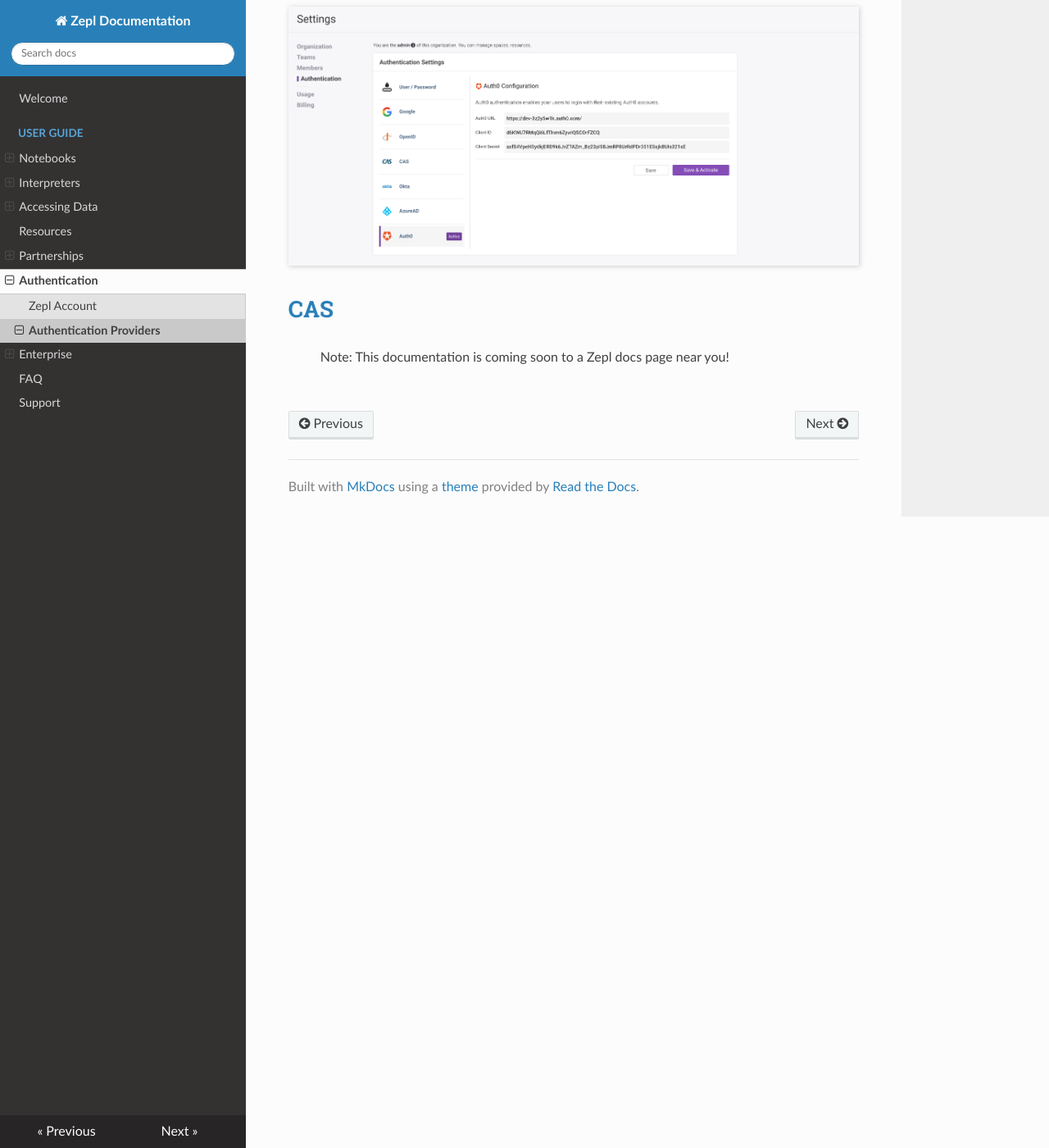
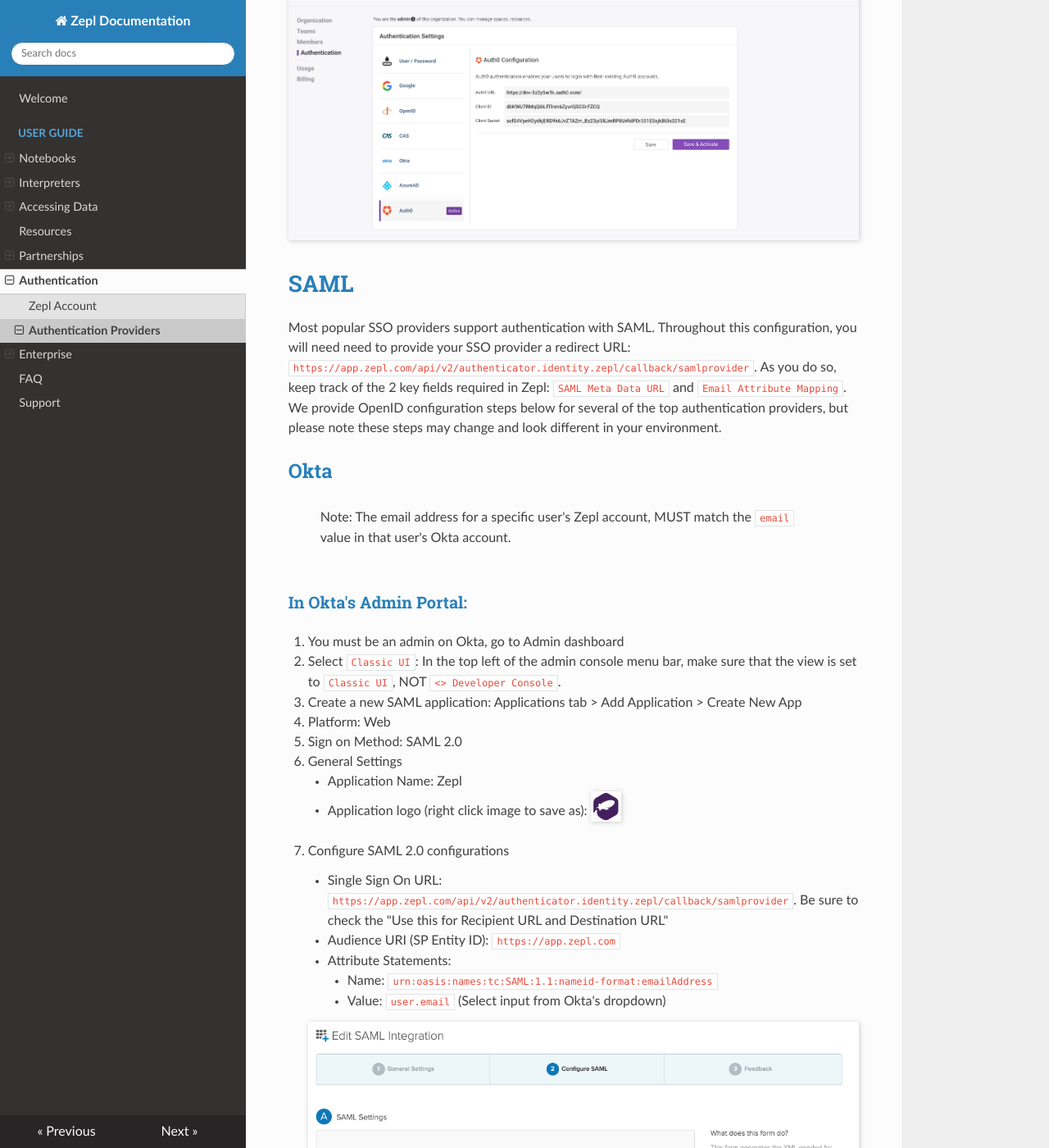
Before and after one commit to ZEPL/zepl-documentation, an MkDocs documentation site: the page built from docs/guide/authentication/authentication_providers.md, in a window 1280 px wide and 1400 px high, scrolled down 11344 px. Shown: the whole window at 82% size. Built offline with MkDocs 1.6.1, drawn with Linux system fonts in a browser that asks for light colours; nearby versions of some CDN libraries; some of the changed text lies outside the part shown.

Commit message:
Added SAML walk through for Okta and Auth0. Updated Auth formatting and numbered lists

```diff
--- a/docs/guide/authentication/authentication_providers.md
+++ b/docs/guide/authentication/authentication_providers.md
@@ -15,6 +15,12 @@
 * [Okta](#openid-connect-okta)
 * [Azure AD](#openid-connect-azure-ad)
 * [Auth0](#openid-connect-auth0)
+
+[SAML](#saml)
+
+* [Okta](#saml-okta)
+* [Azure AD](#saml-azure-ad) (coming soon)
+* [Auth0](#saml-auth0)
 
 > Don't see your provider? Don't worry - we are constantly adding more. Contact us and let us know how we can help you.
 
@@ -82,11 +88,10 @@
 2. Check the OpenID Connect radio button and select create
 3. Enter this value for the login redirect URL: `https://app.zepl.com/api/v2/authenticator.identity.zepl/callback/oktaprovider`
 4. Navigate to the general settings for the new application that you created
-5. Select `Authorization Code` for Authorized grant types. The final application configuration should look as follows:
+5. Select `Authorization Code` for Authorized grant types. The final application configuration should look as follows (The "Initiate login URI" can be blank):
 
-  > Note: The "Initiate login URI" can be blank.
+    <img src="/img/okta_application_settings.png" class="image-box img-100"/>
 
-<img src="/img/okta_application_settings.png" class="image-box img-100"/>
 
 6. Add an Application Logo
     * Right click image to save locally, then select : <img src="/img/zepl_logo.png" class="image-box img-100"/>
@@ -99,7 +104,7 @@
 1. Select Settings > Authentication > OpenID
 2. OpenID URL: `https://{Your Okta Account Name}.okta.com`
 
-  >Note: This should NOT contain '-admin' or a trailing slash character (/) at the end of the url. Be sure to include, `https://`.
+    >Note: This should NOT contain '-admin' or a trailing slash character (/) at the end of the url. Be sure to include, `https://`.
 
 3. Client ID: Paste from the okta application you created in the previous section.
     * Example: `4o199js5phG2Cv3204p6`
@@ -114,21 +119,19 @@
 ### [Azure's Admin Portal](https://portal.azure.com/):
 1. Select Azure Active Directory > App Registrations > New Registration
 2. Enter this value for the redirect URL: `https://app.zepl.com/api/v2/authenticator.identity.zepl/callback/azureadprovider`
-
 <img src="/img/azure_ad_app_register.png" class="image-box img-100"/>
-
 3. Register > Select your new app
 4. Copy Application (client) ID below
 5. Copy Directory (tenant) ID below
-
 <img src="/img/azure_ad_key.png" class="image-box img-100"/>
 
 Creating a Client Secret:
+
 1. Select Azure Active Directory > App Registrations > Select the app you just created
 2. Select Certificates & secrets > + New client secret
 3. Copy the secret value below
 
-> Note: Once you navigate away from this page you can no longer copy this value.
+>Note: Once you navigate away from this page you can no longer copy this value.
 
 <img src="/img/azure_ad_secret.png" class="image-box img-100"/>
 
@@ -136,7 +139,7 @@
 1. Select Settings > Authentication > OpenID
 2. OpenID URL: `https://login.microsoftonline.com/{Your Directory (tenant) ID}/v2.0`. Replace "{Your Directory (tenant) ID}" with the Directory (tenant) ID  from above.
 
-  > Note: This should NOT contain a slash character (/) at the end of the url. Be sure to include, `https://`
+    >Note: This should NOT contain a slash character (/) at the end of the url. Be sure to include, `https://`
 
 3. Client ID: Copy the Application (client) ID from the previous section.
     * Example: `d610128e-9dda-4575-9d2s-b5e75a1e457w`
@@ -157,9 +160,10 @@
 <img src="/img/auth0_create_app.png" class="image-box img-100"/>
 
 **In the Application screen, navigate to the "Settings" tab:**
+
 1. Please copy the `Domain`, `Client ID`, and `Client Secret` or keep for reference in the next section
 
-<img src="/img/auth0_basic_info.png" class="image-box img-100"/>
+    <img src="/img/auth0_basic_info.png" class="image-box img-100"/>
 
 2. Set Application Logo: `https://zepl-logo.s3-us-west-1.amazonaws.com/logo_254_256.png`
 3. Set the Application Login URI: `https://app.zepl.com/api/v2/authenticator.identity.zepl/callback/auth0provider`
@@ -184,6 +188,89 @@
 
 <img src="/img/auth0_zepl_config.png" class="image-box img-100"/>
 
+# SAML <a name="saml"></a>
+Most popular SSO providers support authentication with SAML. Throughout this configuration, you will need need to provide your SSO provider a redirect URL: `https://app.zepl.com/api/v2/authenticator.identity.zepl/callback/samlprovider`. As you do so, keep track of the 2 key fields required in Zepl: `SAML Meta Data URL` and `Email Attribute Mapping`. We provide OpenID configuration steps below for several of the top authentication providers, but please note these steps may change and look different in your environment.
+
+## Okta <a name="saml-okta"></a>
+> Note: The email address for a specific user's Zepl account, MUST match the `email` value in that user's Okta account.
+
+### In Okta's Admin Portal:
+1. You must be an admin on Okta, go to Admin dashboard
+2. Select `Classic UI`: In the top left of the admin console menu bar, make sure that the view is set to `Classic UI`, NOT `<> Developer Console`.
+3. Create a new SAML application:  Applications tab > Add Application > Create New App
+4. Platform: Web
+5. Sign on Method: SAML 2.0
+6. General Settings
+    * Application Name: Zepl
+    * Application logo (right click image to save as): <img src="/img/zepl_logo.png" class="image-box img-100"/>
+7. Configure SAML 2.0 configurations
+    * Single Sign On URL: `https://app.zepl.com/api/v2/authenticator.identity.zepl/callback/samlprovider`. Be sure to check the "Use this for Recipient URL and Destination URL"
+    * Audience URI (SP Entity ID): `https://app.zepl.com`
+    * Attribute Statements:
+        * Name: `urn:oasis:names:tc:SAML:1.1:nameid-format:emailAddress`
+        * Value: `user.email` (Select input from Okta's dropdown)
+
+
+    <img src="/img/okta_saml_app_setup.png" class="image-box img-100"/>
+
+
+8. Feedback Configurations
+    * Are you a customer or partner?: `I'm an Okta customer adding an internal app`
+    * Finish
+9. Identity Provider Metadata: Select the Sign On tab > Right click the Identity Provider metadata link > Copy Link (see image below). You will use this as the `SAML Meta Data URL` in Zepl later.
+    * Example: `https://{Your Okta Account}/app/{Okta Specific ID}/sso/saml/metadata`
+
+    >Note: We are not interested in the content in this link. we only want to to copy the link itself. This will be used in Zepl as the SAML Meta Data URL.
+
+
+    <img src="/img/saml_okta_metadata_url.png" class="image-box img-100"/>
+
+10. Assignments: Make sure that your Okta user is assigned to this new application. All user emails in Okat must match the email of the corresponding Zepl user account.
+
+### In Zepl's Authentication Settings:
+1. Select Settings > Authentication > SAML
+2. SAML Meta Data URL: Past the Identity Provider Metadata URL from Okta (step 9 above)
+    * Example: `https://{Your Okta Account}/app/{Okta Specific ID}/sso/saml/metadata`
+3. Email Attribute Mapping: Copy this from the Attribute Statement Name in step 7 above,  `urn:oasis:names:tc:SAML:1.1:nameid-format:emailAddress`
+>Note that these are customizable, but should be the same on both sides.
+
+<img src="/img/zepl_okta_saml_config.png" class="image-box img-100"/>
+
+## Auth0 <a name="saml-auth0"></a>
+### [Auth0 Admin Portal](https://manage.auth0.com/):
+1. Select Applications > Create Application > Regular Web Application
+2. Set Settings > Allowed Callback URLs to: `https://app.zepl.com/api/v2/authenticator.identity.zepl/callback/samlprovider`
+
+
+    <img src="/img/saml_auth0_app_callback_urls.png" class="image-box img-100"/>
+
+3. Select Addons > Select SAML2 Web App
+4. SAML2 Web App Settings
+    * Application Callback URL: `https://app.zepl.com/api/v2/authenticator.identity.zepl/callback/samlprovider`
+
+
+    <img src="/img/saml_auth0_callback_url.png" class="image-box img-100"/>
+
+5. Select Enable
+6. SAML2 Web App Usage
+    * Identity Provider Metadata: Right click the `Download` and Select Copy Link
+
+    >Note: We are not interested in the content in this link. we only want to to copy the link itself. This will be used in Zepl as the SAML Meta Data URL.
+
+
+    <img src="/img/saml_auth0_metadata_url.png" class="image-box img-100"/>
+
+ 7. Navigate to Users & Roles > Users
+ 8. Make sure that your Auth0 user email corresponds to the email used in you Zepl account
+
+### In Zepl's Authentication Settings:
+1. Select Settings > Authentication > SAML
+2. SAML Meta Data URL: Past the URL copied from Identity Provider Metadata download link in step 6 above
+    * Example: `https://{Auth0 Application Domain}.auth0.com/samlp/metadata/9vtrqlAArViP2Us7s7d8W4w0O3ZT2PxH?_ga=2.180000053.1200000568.2984604343-352716394.1592942775`
+3. Email Attribute Mapping: `http://schemas.xmlsoap.org/ws/2005/05/identity/claims/emailaddress`
+
+<img src="/img/zepl_saml_auth0_config.png" class="image-box img-100"/>
+
 # CAS <a name="cas"></a>
 
 > Note: This documentation is coming soon to a Zepl docs page near you!
```
Also changed, not shown: docs/img/okta_saml_app_setup.png (added), docs/img/saml_auth0_app_callback_urls.png (added), docs/img/saml_auth0_callback_url.png (added), docs/img/saml_auth0_metadata_url.png (added), docs/img/saml_okta_metadata_url.png (added), docs/img/zepl_okta_saml_config.png (added), docs/img/zepl_saml_auth0_config.png (added).
